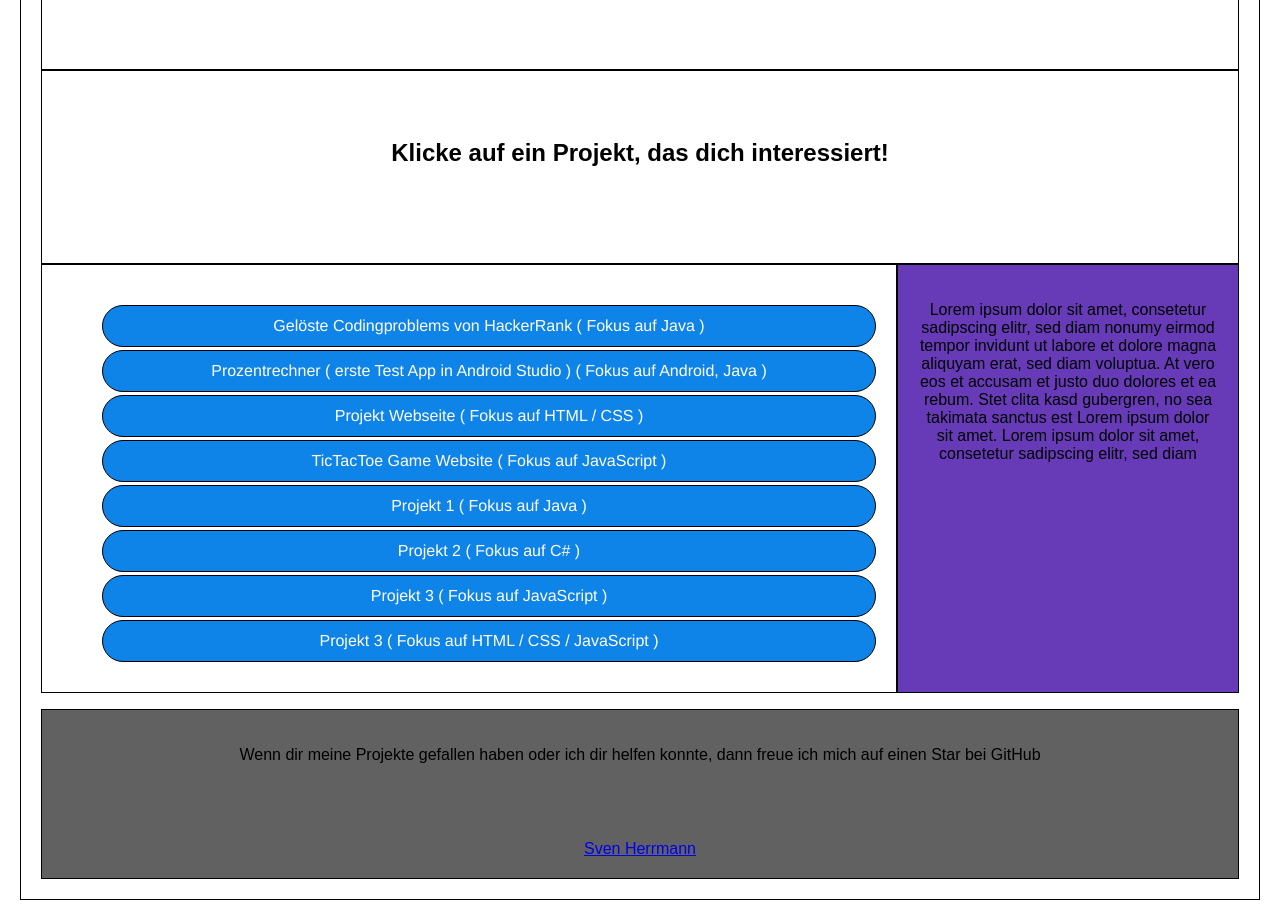
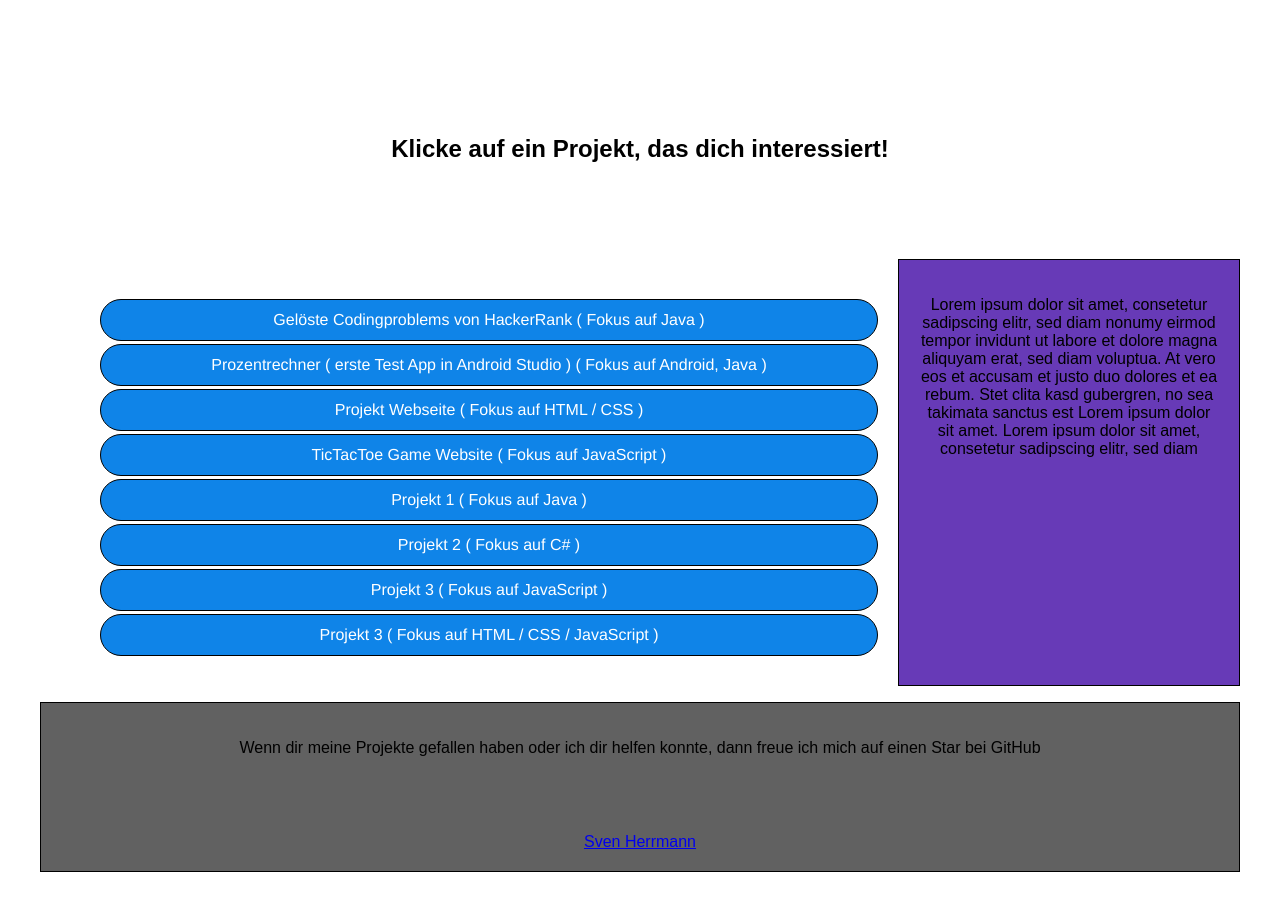
Before and after one commit to SvenHerr/ProjektWebsite, a plain HTML site: page index.html in a window 1280 px wide. Shown: the part 178-1094 px from the top of the page. Drawn offline with Linux system fonts and the light colour scheme.

Commit message:
now is really resposive

```diff
--- a/css/StyleSheet.css
+++ b/css/StyleSheet.css
@@ -18,7 +18,7 @@ footer {
     margin: 0;
     display: block;
     padding: 1.25rem;
-    border: 1px solid #000;
+    /*border: 1px solid #000;*/
     color: #fff;
 }
 
@@ -143,16 +143,15 @@ li a:active {
     background: #673ab7;
 }
 
-@media screen and (max-width:641px) {
-    .flex-container {
-        display: flex;
-        flex-direction: column-reverse;
-    }
+.flex-container {
+    display: flex;
+    flex-direction: column-reverse;
 }
 
 @media screen and (min-width:640px) {
     .flex-container {
         display: flex;
+        flex-direction: row;
     }
 }
 
```
